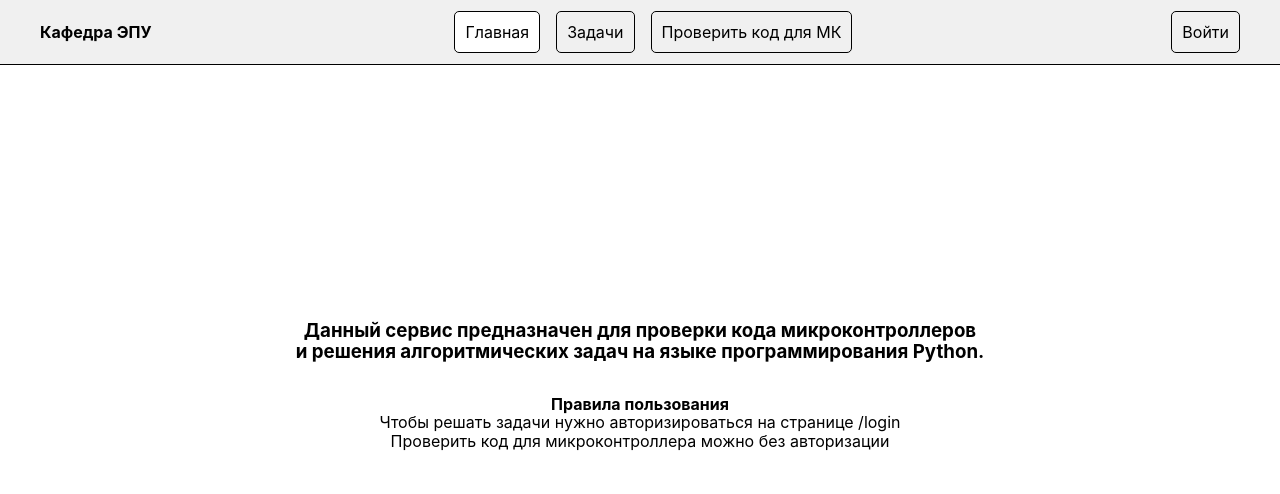
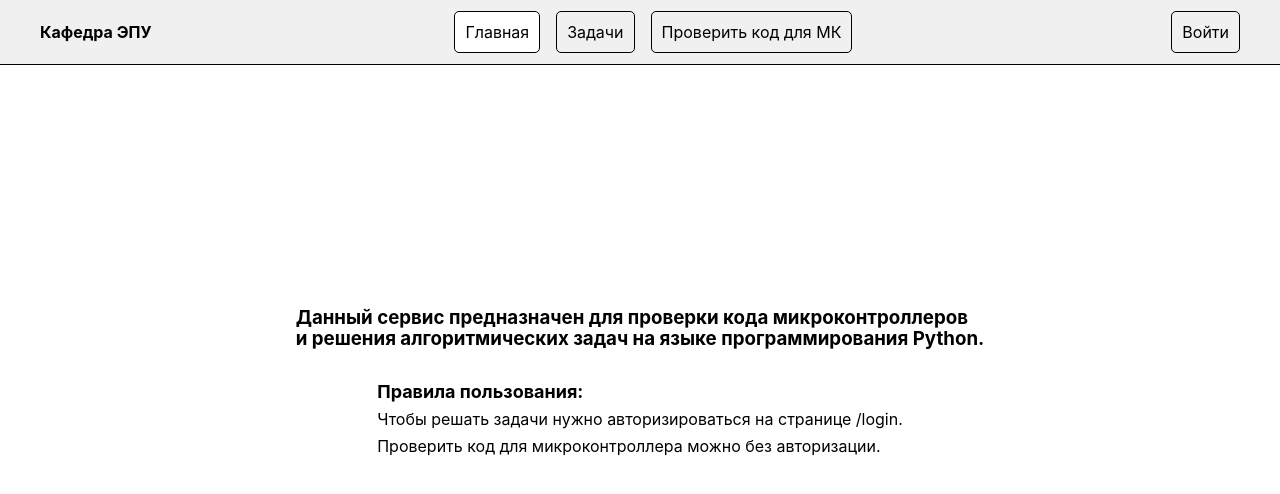
Before and after one commit to malilfrend/VKR, a React (Create React App) app: page / in a window 1280 px wide. Shown: the top 494 px of the page. Built offline with nearby package versions, Linux system fonts and the light colour scheme.

Commit message:
VKR-21: edit Info.tsx

```diff
--- a/src/core/Info/Info.module.scss
+++ b/src/core/Info/Info.module.scss
@@ -4,11 +4,24 @@
   flex-direction: column;
   justify-content: center;
   align-items: center;
-  text-align: center;
-  & > h3 {
+
+  // text-align: center;
+  &>h3 {
     margin-bottom: 32px;
   }
-  & > ul {
-    text-align: left !important;
+
+}
+
+.rules {
+  &>p {
+    font-size: 18px;
+    font-weight: 700;
+    margin-bottom: 8px;
   }
 }
+
+.listOfRules {
+  &>p {
+    margin-bottom: 8px;
+  }
+}
--- a/src/core/Info/Info.tsx
+++ b/src/core/Info/Info.tsx
@@ -8,12 +8,12 @@ export const Info = () => (
       Данный сервис предназначен для проверки кода микроконтроллеров
       <br />и решения алгоритмических задач на языке программирования Python.
     </h3>
-    <section>
-      <h4>Правила пользования</h4>
-      <ul>
-        <li>Чтобы решать задачи нужно авторизироваться на странице /login</li>
-        <li>Проверить код для микроконтроллера можно без авторизации</li>
-      </ul>
+    <section className={s.rules}>
+      <p>Правила пользования:</p>
+      <div className={s.listOfRules}>
+        <p>Чтобы решать задачи нужно авторизироваться на странице /login.</p>
+        <p>Проверить код для микроконтроллера можно без авторизации.</p>
+      </div>
     </section>
   </div>
 );
```
